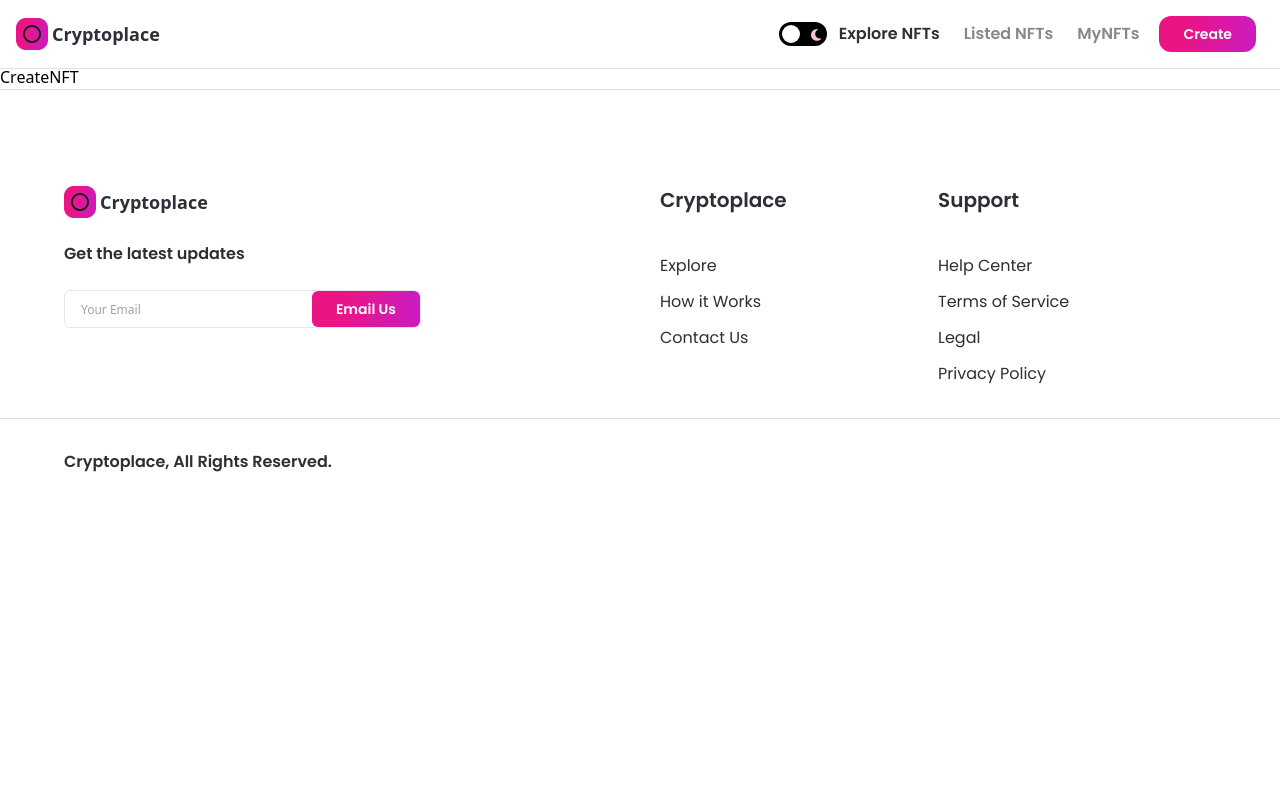
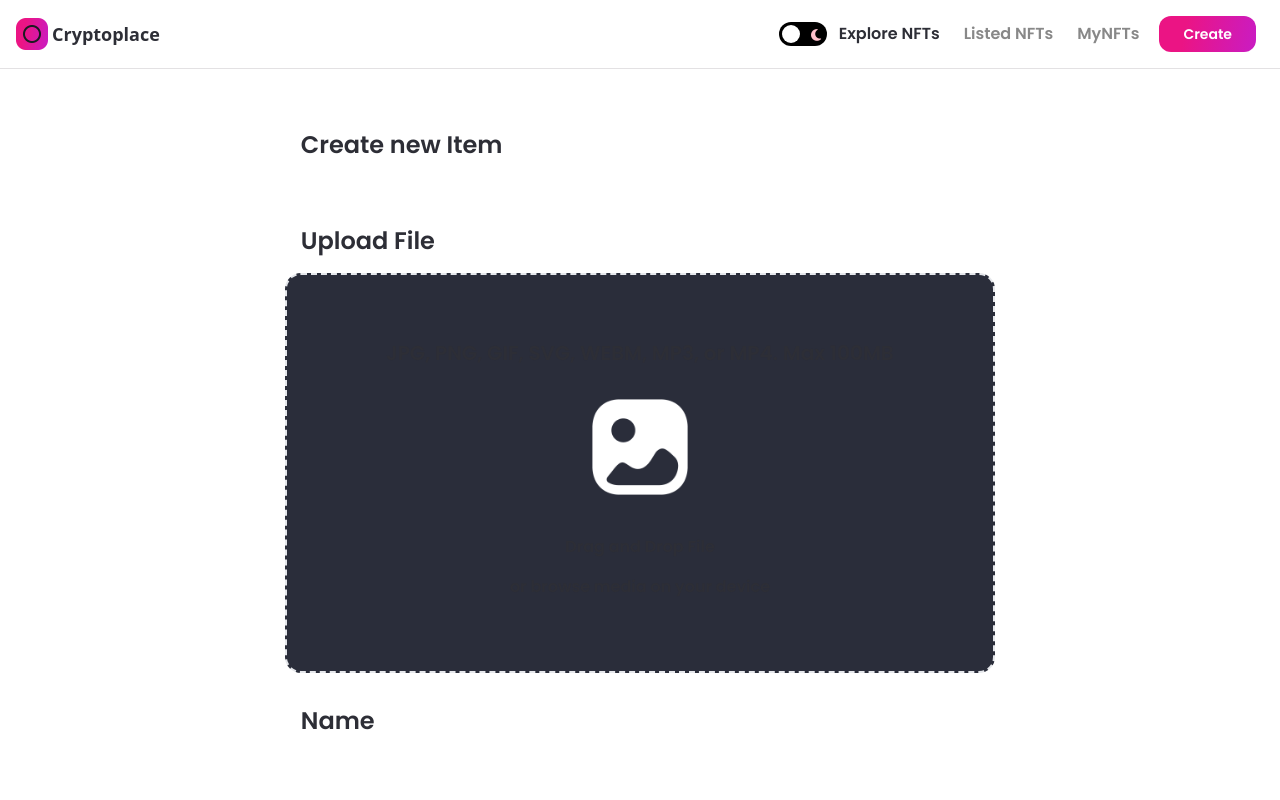
Before and after one commit to lucasmoncada08/cryptoplace, a Next.js app: page /create-nft in a window 1280 px wide. Shown: the top 800 px of the page. Built offline with nearby package versions, Linux system fonts and the light colour scheme.

Commit message:
Started create nft page

```diff
--- a/pages/create-nft.js
+++ b/pages/create-nft.js
@@ -1,7 +1,41 @@
 import React from 'react';
+import Image from 'next/image';
 
-const CreateNFT = () => (
-  <div>CreateNFT</div>
-);
+import images from '../assets';
+
+const CreateNFT = () => {
+  console.log();
+
+
+
+  return (
+    <div className="flex flex-col items-center p-12 sm:p-4">
+      <div className="flex justify-start w-3/5 mt-4 mb-12">
+        <h1 className="font-poppins dark:text-white text-nft-black-1 text-2xl minlg:text-4xl font-semibold ml-4 xs:ml-0">Create new Item</h1>
+      </div>
+      <div className="flex justify-start w-3/5 my-4">
+        <h2 className="font-poppins dark:text-white text-nft-black-1 text-2xl minlg:text-4xl font-semibold ml-4 xs:ml-0">Upload File</h2>
+      </div>
+      <div className="flex flex-col items-center p-16 w-3/5 bg-nft-black-3 rounded-2xl border-2 border-dashed">
+        <p className="font-poppins dark:text-white text-nft-black-1 text-xl font-semibold">JPG, PNG, GIF, SVG, WEBM, MP3, or MP4. Max 100MB</p>
+        <div className="relative w-24 h-24 rounded-2xl overflow-hidden my-8">
+          <Image
+            src={images.upload}
+            layout="fill"
+            objectFit="cover"
+            alt="upload image"
+          />
+        </div>
+        <p className="font-poppins dark:text-white text-nft-black-1 text-base font-semibold my-2">Drag and Drop File</p>
+        <p className="font-poppins dark:text-white text-nft-black-1 text-base font-semibold my-2">or browse media on your device</p>
+      </div>
+
+      <div className="flex justify-start w-3/5 mt-8 mb-4">
+        <h1 className="font-poppins dark:text-white text-nft-black-1 text-2xl minlg:text-4xl font-semibold ml-4 xs:ml-0">Name</h1>
+          <p></p>
+      </div>
+    </div>
+  );
+};
 
 export default CreateNFT;
```
